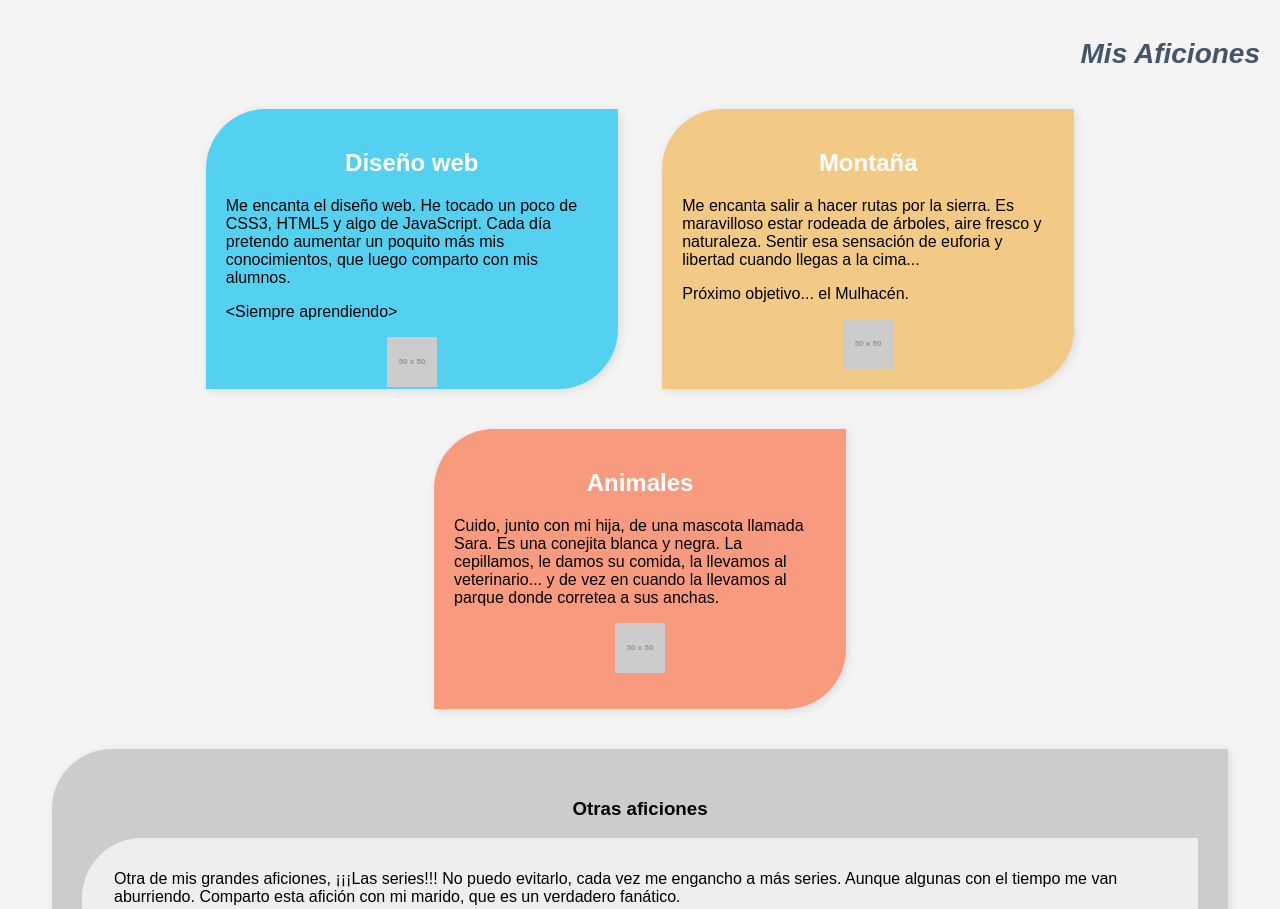
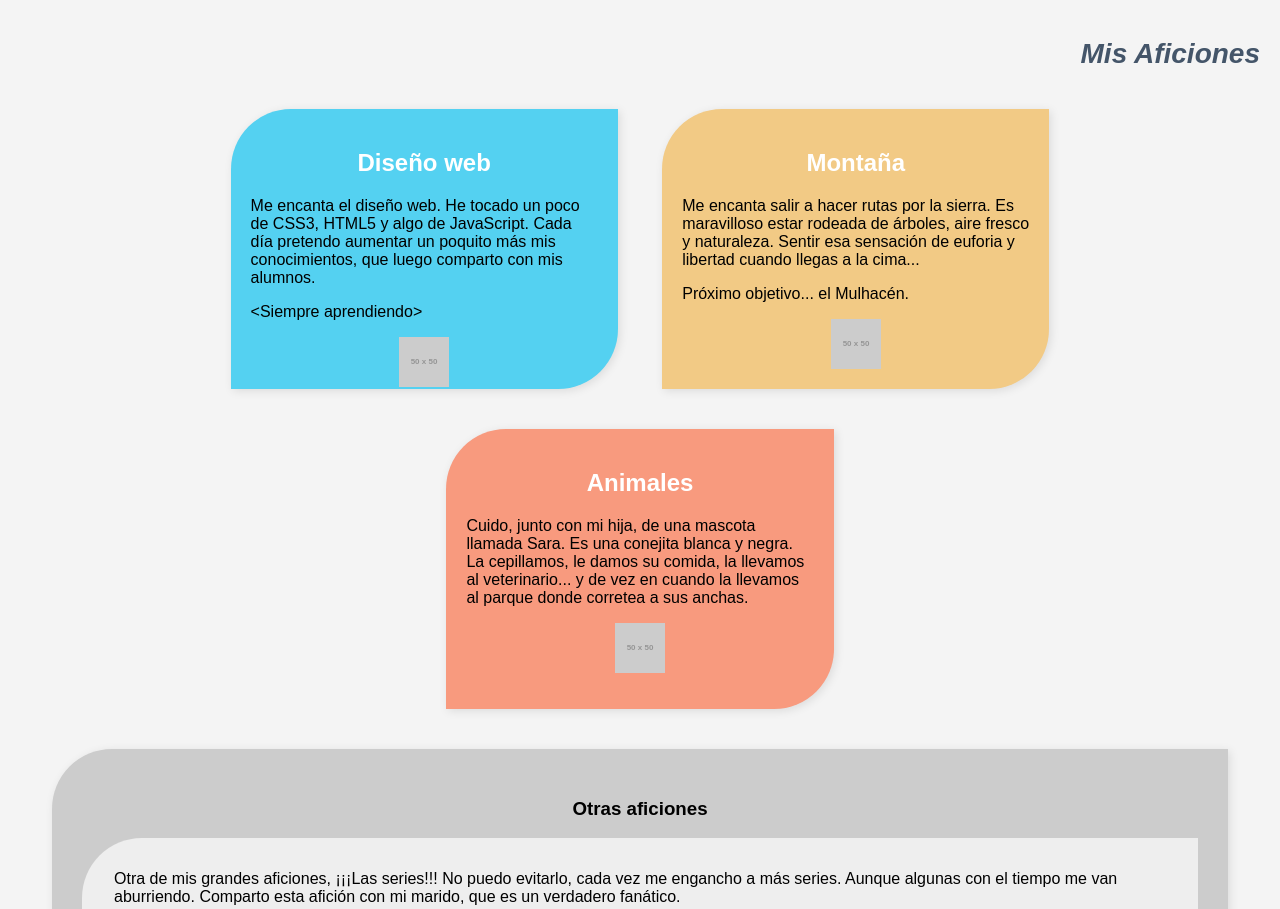
Before and after one commit to Trc300online/VisualStudioCode, a PHP site: page /act14.html in a window 1280 px wide. Shown: the part 110-1019 px from the top of the page. Run offline with PHP 8.4, Linux system fonts and the light colour scheme; grey boxes labelled with a size stand in for pictures from a placeholder-image service; some libraries are stand-ins or nearby versions.

Commit message:
Correcció act mape

```diff
--- a/CSS/Flexbox/Flexbox-mape/CSS/style1.css
+++ b/CSS/Flexbox/Flexbox-mape/CSS/style1.css
@@ -4,6 +4,7 @@ html {
     margin: 0;
     padding: 0;
 }
+
 
 h1, h2 {
     font-family: 'Franklin Gothic Medium', 'Arial Narrow', Arial, sans-serif;
--- a/CSS/Flexbox/Flexbox-mape/CSS/style2.css
+++ b/CSS/Flexbox/Flexbox-mape/CSS/style2.css
@@ -1,4 +1,3 @@
-/* Estilos generales */
 body {
     font-family: Arial, sans-serif;
     background-color: #f4f4f4;
@@ -27,7 +26,6 @@ h1 {
     font-weight: bold;
 }
 
-/* Estilos para las secciones */
 main h1 {
     display: flex;
     justify-content: end;
@@ -37,7 +35,7 @@ main h1 {
 
 section {
     display: inline-block;
-    width: 30%;
+    width: 28%;
     margin: 20px;
     padding: 20px;
     border-radius: 60px 0 60px 0;
@@ -68,7 +66,6 @@ section:nth-child(4) {
     height: 240px;
 }
 
-/* Estilos para Otras Aficiones */
 section:last-of-type {
     width: 90%;
     background-color: #CCCCCC;
@@ -89,7 +86,6 @@ iframe {
     margin-bottom: 2em;
 }
 
-/* Estilos para imágenes */
 img {
     display: block;
     margin: 10px auto;
@@ -97,7 +93,6 @@ img {
     height: 50px;
 }
 
-/* Footer */
 footer {
     background-color: #333;
     color: white;
```
Also changed, not shown: CSS/Flexbox/Flexbox-mape/CSS/style3.css (+0 -56 lines), CSS/Flexbox/Flexbox-mape/act13.html (line endings or trailing spaces).
